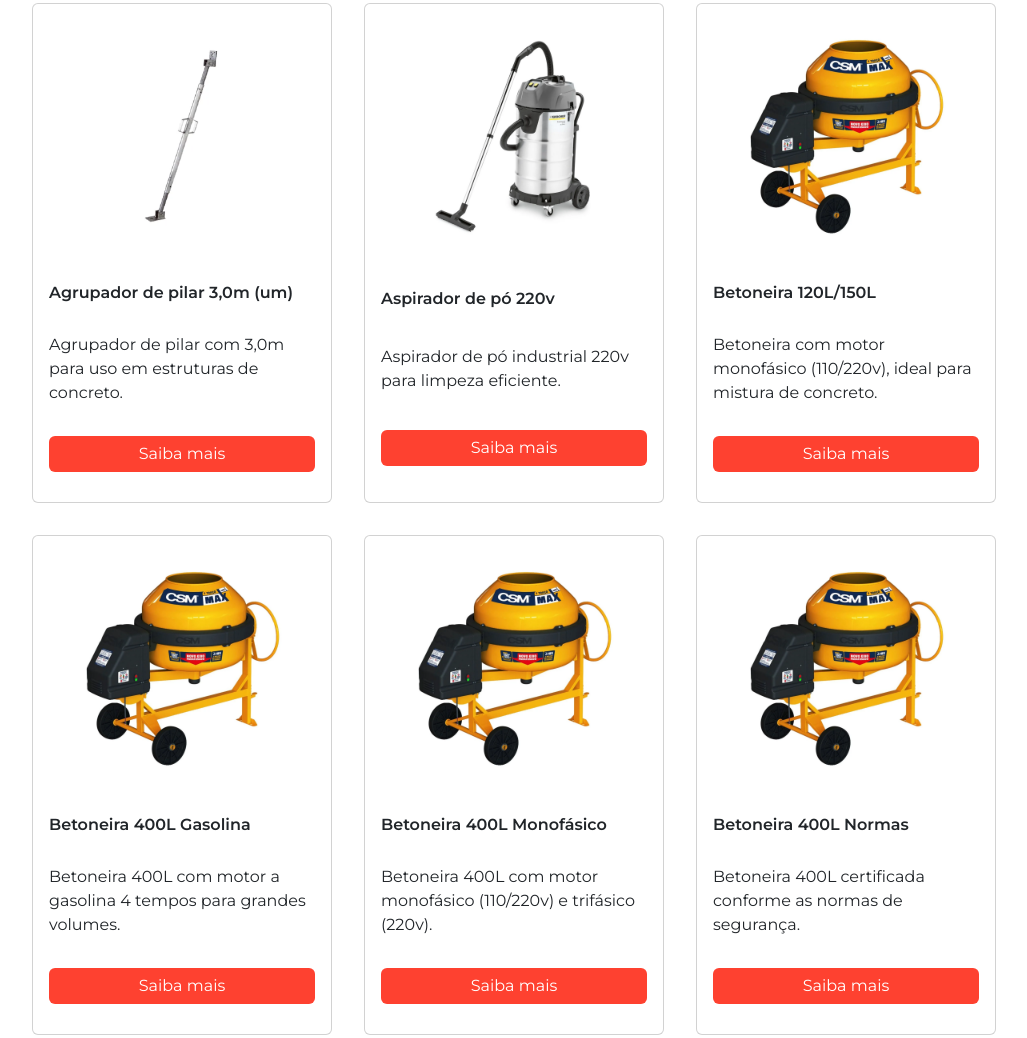
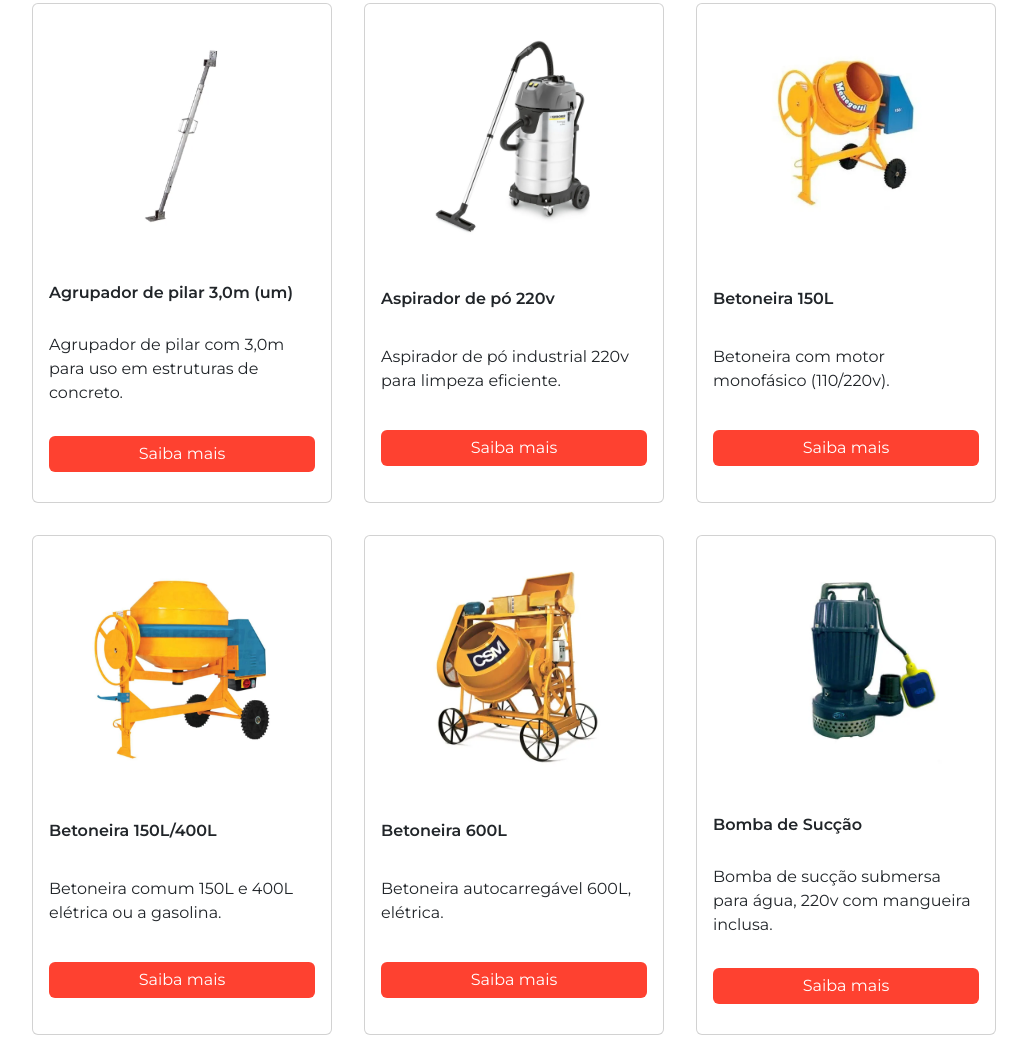
Before and after one commit to rickkruiv/McLocadora, a plain HTML site: page loja.html in a window 1280 px wide. Shown: the part 759-1797 px from the top of the page, without its empty margins (126-1153 px from the left). Drawn offline with nearby package versions, Linux system fonts and the light colour scheme.

Commit message:
Update: imagens e descrições de produtos atulaizado

```diff
--- a/css/inicio.css
+++ b/css/inicio.css
@@ -4,7 +4,7 @@
     align-items: center;
     height: 60vh;
     width: 100%;
-    padding: 5rem 3rem;
+    padding: 5rem;
 
     & .about-informations {
         width: 50%;
--- a/js/loja.js
+++ b/js/loja.js
@@ -1,4 +1,4 @@
-const produtosPorPagina = 18;
+const produtosPorPagina = 15;
 let produtos = [];
 let produtosFiltrados = [];
 let paginaAtual = 1;
--- a/json/produtos.json
+++ b/json/produtos.json
@@ -7,7 +7,7 @@
     },
     {
         "nome": "Alisadora de concreto com motor a gasolina",
-        "descricao": "Alisadora de concreto com motor a gasolina, ideal para acabamento profissional.",
+        "descricao": "Alisadora de concreto com motor a gasolina.",
         "imagem": "assets/Alisadora-de-concreto-com-motor-a-gasolina.webp",
         "link": "https://wa.me/5544997687380?text=Olá,%20gostaria%20de%20mais%20informações%20sobre%20a%20Alisadora%20de%20Concreto."
     },
@@ -30,28 +30,22 @@
         "link": "https://wa.me/5544997687380?text=Olá,%20gostaria%20de%20mais%20informações%20sobre%20o%20Aspirador%20de%20Pó%20220v."
     },
     {
-        "nome": "Betoneira 120L/150L",
-        "descricao": "Betoneira com motor monofásico (110/220v), ideal para mistura de concreto.",
-        "imagem": "assets/betoneira.webp",
+        "nome": "Betoneira 150L",
+        "descricao": "Betoneira com motor monofásico (110/220v).",
+        "imagem": "assets/betoneira150.webp",
         "link": "https://wa.me/5544997687380?text=Ol%C3%A1,%20gostaria%20de%20mais%20informa%C3%A7%C3%B5es%20sobre%20a%20Betoneira%20120L/150L."
     },
     {
-        "nome": "Betoneira 400L Gasolina",
-        "descricao": "Betoneira 400L com motor a gasolina 4 tempos para grandes volumes.",
-        "imagem": "assets/betoneira.webp",
+        "nome": "Betoneira 150L/400L  ",
+        "descricao": "Betoneira comum 150L e 400L elétrica ou a gasolina.",
+        "imagem": "assets/betoneira400semnormas.webp",
         "link": "https://wa.me/5544997687380?text=Ol%C3%A1,%20gostaria%20de%20mais%20informa%C3%A7%C3%B5es%20sobre%20a%20Betoneira%20400L%20Gasolina."
     },
     {
-        "nome": "Betoneira 400L Monofásico",
-        "descricao": "Betoneira 400L com motor monofásico (110/220v) e trifásico (220v).",
-        "imagem": "assets/betoneira.webp",
+        "nome": "Betoneira 600L",
+        "descricao": "Betoneira autocarregável 600L, elétrica.",
+        "imagem": "assets/betoneira600.webp",
         "link": "https://wa.me/5544997687380?text=Ol%C3%A1,%20gostaria%20de%20mais%20informa%C3%A7%C3%B5es%20sobre%20a%20Betoneira%20400L%20Monof%C3%A1sico."
-    },
-    {
-        "nome": "Betoneira 400L Normas",
-        "descricao": "Betoneira 400L certificada conforme as normas de segurança.",
-        "imagem": "assets/betoneira.webp",
-        "link": "https://wa.me/5544997687380?text=Ol%C3%A1,%20gostaria%20de%20mais%20informa%C3%A7%C3%B5es%20sobre%20a%20Betoneira%20400L%20Normas."
     },
     {
         "nome": "Bomba de Sucção",
@@ -61,7 +55,7 @@
     },
     {
         "nome": "Compactador de Solo",
-        "descricao": "Compactador de solo com motor 4T a gasolina, ideal para obras.",
+        "descricao": "Compactador de solo com motor 4T a gasolina.",
         "imagem": "assets/compatadorDeSolo.webp",
         "link": "https://wa.me/5544997687380?text=Ol%C3%A1,%20gostaria%20de%20mais%20informa%C3%A7%C3%B5es%20sobre%20o%20Compactador%20de%20Solo."
     },
@@ -85,7 +79,7 @@
     },
     {
         "nome": "Escada de Fibra",
-        "descricao": "Escada ajustável de 4,2 a 7,2m em fibra, resistente e segura.",
+        "descricao": "Escada ajustável de 4,2 a 7,2m em fibra.",
         "imagem": "assets/escadaFibra.webp",
         "link": "https://wa.me/5544997687380?text=Ol%C3%A1,%20gostaria%20de%20mais%20informa%C3%A7%C3%B5es%20sobre%20a%20Escada%20de%20Fibra."
     },
@@ -103,7 +97,7 @@
     },
     {
         "nome": "Escora Metálica 3,6m",
-        "descricao": "Escora metálica de 3,6m, ideal para sustentação de estruturas pesadas.",
+        "descricao": "Escora metálica de 3,6m.",
         "imagem": "assets/escoraMetalica.webp",
         "link": "https://wa.me/5544997687380?text=Ol%C3%A1,%20gostaria%20de%20mais%20informa%C3%A7%C3%B5es%20sobre%20a%20Escora%20Met%C3%A1lica%203,6m."
     },
@@ -121,43 +115,43 @@
     },
     {
         "nome": "Furadeira a Bateria MAKITA",
-        "descricao": "Furadeira a bateria Makita, modelo compacto e potente para diversos tipos de perfuração.",
+        "descricao": "Furadeira a bateria Makita.",
         "imagem": "assets/parafusadeiraImpacto.webp",
         "link": "https://wa.me/5544997687380?text=Ol%C3%A1,%20gostaria%20de%20mais%20informa%C3%A7%C3%B5es%20sobre%20a%20Furadeira%20a%20Bateria%20MAKITA."
     },
     {
         "nome": "Furadeira eletrica SDS Plus para concreto Bosh",
-        "descricao": "Furadeira elétrica SDS Plus da Bosh, ideal para perfuração em concreto e materiais pesados.",
+        "descricao": "Furadeira elétrica SDS Plus da Bosh.",
         "imagem": "assets/marteloPerfurador.webp",
         "link": "https://wa.me/5544997687380?text=Ol%C3%A1,%20gostaria%20de%20mais%20informa%C3%A7%C3%B5es%20sobre%20a%20Furadeira%20eletrica%20SDS%20Plus%20para%20concreto%20Bosh."
     },
     {
         "nome": "Gerador de energia",
-        "descricao": "Gerador de energia a gasolina de 3500kva com motor 4T, ideal para pequenas obras e emergências.",
+        "descricao": "Gerador de energia a gasolina de 3500kva com motor 4T.",
         "imagem": "assets/gerador_3500kva.webp",
         "link": "https://wa.me/5544997687380?text=Ol%C3%A1,%20gostaria%20de%20mais%20informa%C3%A7%C3%B5es%20sobre%20o%20Gerador%20de%20energia%20a%20gasolina%204t%203500kva."
     },
     {
         "nome": "Gerador de energia",
-        "descricao": "Gerador de energia a gasolina 5500kva com motor 4T, indicado para médios porte de obras.",
+        "descricao": "Gerador de energia a gasolina 5500kva com motor 4T.",
         "imagem": "assets/gerador_5500kva.webp",
         "link": "https://wa.me/5544997687380?text=Ol%C3%A1,%20gostaria%20de%20mais%20informa%C3%A7%C3%B5es%20sobre%20o%20Gerador%20de%20energia%20a%20gasolina%204t%205500kva."
     },
     {
         "nome": "Gerador de energia",
-        "descricao": "Gerador de energia a gasolina 8000kva com motor 4T, potente e durável para grandes demandas.",
+        "descricao": "Gerador de energia a gasolina 8000kva com motor 4T.",
         "imagem": "assets/gerador_8000kva.webp",
         "link": "https://wa.me/5544997687380?text=Ol%C3%A1,%20gostaria%20de%20mais%20informa%C3%A7%C3%B5es%20sobre%20o%20Gerador%20de%20energia%20a%20gasolina%204t%208000kva."
     },
     {
         "nome": "Guincho de coluna 220v c/ balde c/braço c/ torre 3m",
         "descricao": "Guincho de coluna 220v com balde, braço e torre de 3m.",
-        "imagem": "assets/guincho_coluna_220v_3m.webp",
+        "imagem": "assets/torre3m.webp",
         "link": "https://wa.me/5544997687380?text=Ol%C3%A1,%20gostaria%20de%20mais%20informa%C3%A7%C3%B5es%20sobre%20o%20Guincho%20de%20coluna%20220v%20c%2F%20balde%20c%2F%20bra%C3%A7o%20c%2F%20torre%203m."
     },
     {
         "nome": "Guincho girafa",
-        "descricao": "Guincho girafa robusto para levantamento de carga, ideal para ambientes industriais e de construção.",
+        "descricao": "Guincho girafa robusto para levantamento de carga.",
         "imagem": "assets/guincho_girafa.webp",
         "link": "https://wa.me/5544997687380?text=Ol%C3%A1,%20gostaria%20de%20mais%20informa%C3%A7%C3%B5es%20sobre%20o%20Guincho%20girafa."
     },
@@ -180,14 +174,8 @@
         "link": "https://wa.me/5544997687380?text=Ol%C3%A1,%20gostaria%20de%20mais%20informa%C3%A7%C3%B5es%20sobre%20o%20Jogo%20de%20guarda-%20corpo%20para%20andaime%20%284%20pe%C3%A7as%29."
     },
     {
-        "nome": "Lance de torre de 3m p/ guincho de coluna",
-        "descricao": "Lance de torre de 3m para guincho de coluna, ideal para aumento de altura e alcance no levantamento de cargas.",
-        "imagem": "assets/lance_torre_3m_guincho_coluna.webp",
-        "link": "https://wa.me/5544997687380?text=Ol%C3%A1,%20gostaria%20de%20mais%20informa%C3%A7%C3%B5es%20sobre%20o%20Lance%20de%20torre%20de%203m%20p%2F%20guincho%20de%20coluna."
-    },
-    {
         "nome": "Lixadeira treme-treme 110v",
-        "descricao": "Lixadeira trem-treme 110v, ideal para acabamentos em superfícies de concreto e madeira.",
+        "descricao": "Lixadeira trem-treme 110v.",
         "imagem": "assets/lixadeira_trem_treme_110v.webp",
         "link": "https://wa.me/5544997687380?text=Ol%C3%A1,%20gostaria%20de%20mais%20informa%C3%A7%C3%B5es%20sobre%20a%20Lixadeira%20trem-treme%20110v."
     },
@@ -199,13 +187,13 @@
     },
     {
         "nome": "Martelo rompedor 11kg com ponteiro e talhadeira",
-        "descricao": "Martelo rompedor de 11kg com ponteiro e talhadeira, ideal para perfuração e remoção de concreto.",
+        "descricao": "Martelo rompedor de 11kg com ponteiro e talhadeira.",
         "imagem": "assets/martelo_rompedor_11kg.webp",
         "link": "https://wa.me/5544997687380?text=Ol%C3%A1,%20gostaria%20de%20mais%20informa%C3%A7%C3%B5es%20sobre%20o%20Martelo%20rompedor%2011kg%20com%20ponteiro%20e%20talhadeira."
     },
     {
         "nome": "Martelo rompedor 17kg com ponteiro e talhadeira",
-        "descricao": "Martelo rompedor de 17kg com ponteiro e talhadeira, ideal para remoção de concreto e escavação pesada.",
+        "descricao": "Martelo rompedor de 17kg com ponteiro e talhadeira.",
         "imagem": "assets/martelo_rompedor_17kg.webp",
         "link": "https://wa.me/5544997687380?text=Ol%C3%A1,%20gostaria%20de%20mais%20informa%C3%A7%C3%B5es%20sobre%20o%20Martelo%20rompedor%2017kg%20com%20ponteiro%20e%20talhadeira."
     },
@@ -217,19 +205,19 @@
     },
     {
         "nome": "Martelo rompedor 5kg com ponteiro e talhadeira",
-        "descricao": "Martelo rompedor de 5kg com ponteiro e talhadeira, ideal para serviços de menor porte em concreto e alvenaria.",
+        "descricao": "Martelo rompedor de 5kg com ponteiro e talhadeira.",
         "imagem": "assets/martelo_rompedor_5kg.webp",
         "link": "https://wa.me/5544997687380?text=Ol%C3%A1,%20gostaria%20de%20mais%20informa%C3%A7%C3%B5es%20sobre%20o%20Martelo%20rompedor%205kg%20com%20ponteiro%20e%20talhadeira."
     },
     {
         "nome": "Motoserra a bateria Makita",
-        "descricao": "Motoserra a bateria Makita, leve e potente, ideal para cortes rápidos em madeira.",
+        "descricao": "Motoserra a bateria Makita, leve e potente.",
         "imagem": "assets/motoserra_makita.webp",
         "link": "https://wa.me/5544997687380?text=Ol%C3%A1,%20gostaria%20de%20mais%20informa%C3%A7%C3%B5es%20sobre%20a%20Motoserra%20a%20bateria%20Makita."
     },
     {
         "nome": "Perfurador do solo 2t",
-        "descricao": "Perfurador do solo 2t, com broca de 15 e 20 cm e extensores de 0,8m e 1m, ideal para perfuração de solo em construção.",
+        "descricao": "Perfurador do solo 2t, com broca de 15 e 20 cm e extensores de 0,8m e 1m.",
         "imagem": "assets/perfurador_solo_2t.webp",
         "link": "https://wa.me/5544997687380?text=Ol%C3%A1,%20gostaria%20de%20mais%20informa%C3%A7%C3%B5es%20sobre%20o%20Perfurador%20do%20solo%202t."
     },
@@ -271,19 +259,19 @@
     },
     {
         "nome": "Serra mármore elétrica manual 220v",
-        "descricao": "Serra mármore elétrica manual 220v, ideal para cortes em mármore, granito e outros materiais pesados.",
+        "descricao": "Serra mármore elétrica manual.",
         "imagem": "assets/serra_marmore_manual_220v.webp",
         "link": "https://wa.me/5544997687380?text=Ol%C3%A1,%20gostaria%20de%20mais%20informa%C3%A7%C3%B5es%20sobre%20a%20Serra%20m%C3%A1rmores%20el%C3%A9trica%20manual%20220v."
     },
     {
         "nome": "Serra meia-esquadria 220v Makita",
-        "descricao": "Serra meia-esquadria 220v Makita, perfeita para cortes em ângulos, ideal para marcenaria.",
+        "descricao": "Serra meia-esquadria 220v Makita, perfeita para cortes em ângulos.",
         "imagem": "assets/serra_meia_esquadria_220v_makita.webp",
         "link": "https://wa.me/5544997687380?text=Ol%C3%A1,%20gostaria%20de%20mais%20informa%C3%A7%C3%B5es%20sobre%20a%20Serra%20meia-esquadria%20220v%20Makita."
     },
     {
         "nome": "Serra poli corte com motor 220v Bosch ou Makita",
-        "descricao": "Serra poli corte 220v com motor potente, ideal para cortes rápidos e precisos em diversos materiais.",
+        "descricao": "Serra poli corte 220v com motor potente.",
         "imagem": "assets/serra_poli_corte_220v_bosch_makita.webp",
         "link": "https://wa.me/5544997687380?text=Ol%C3%A1,%20gostaria%20de%20mais%20informa%C3%A7%C3%B5es%20sobre%20a%20Serra%20poli%20corte%20com%20motor%20220v%20Bosch%20ou%20Makita."
     },
@@ -295,7 +283,7 @@
     },
     {
         "nome": "Transpallet manual 2 ton",
-        "descricao": "Transpallet manual 2 ton, ideal para movimentação de paletes e cargas em pequenos armazéns.",
+        "descricao": "Transpallet manual 2 ton.",
         "imagem": "assets/transpallet_manual_2ton.webp",
         "link": "https://wa.me/5544997687380?text=Ol%C3%A1,%20gostaria%20de%20mais%20informa%C3%A7%C3%B5es%20sobre%20o%20Transpallet%20manual%202%20ton."
     },
```
Also changed, not shown: assets/betoneira150.webp (added), assets/betoneira400semnormas.webp (added), assets/betoneira600.webp (added), assets/torre3m.webp (added).
